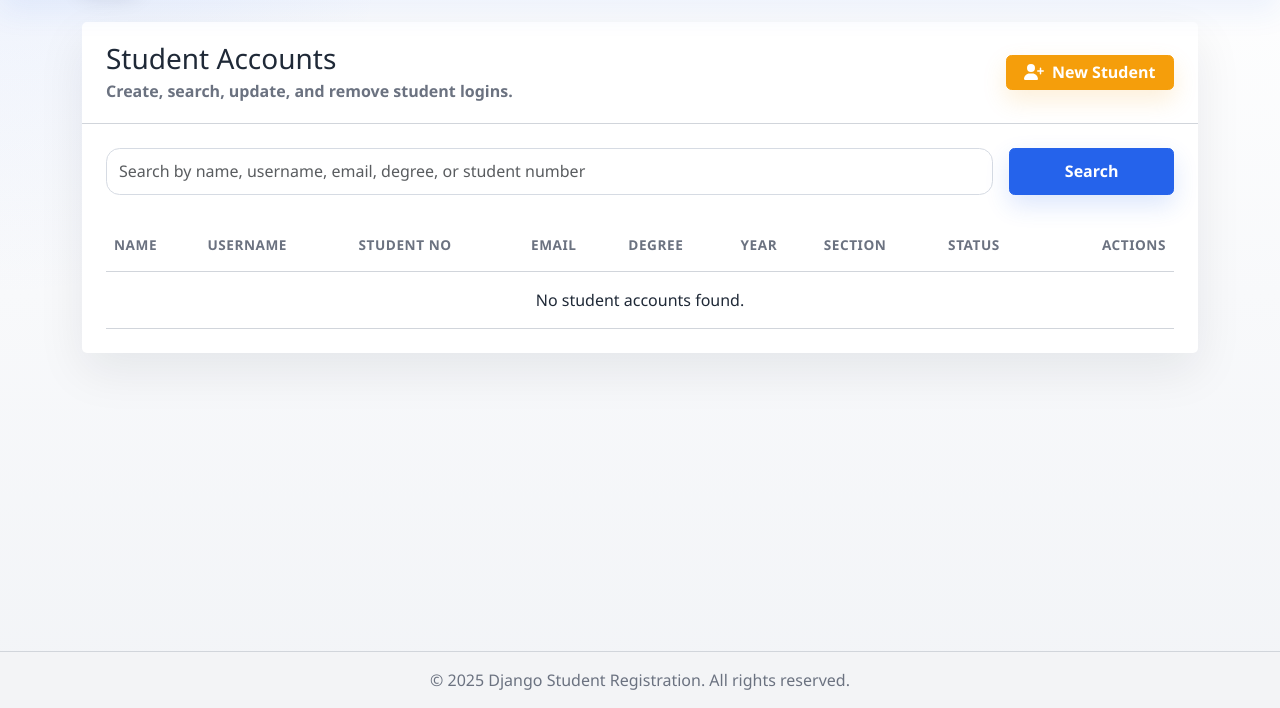
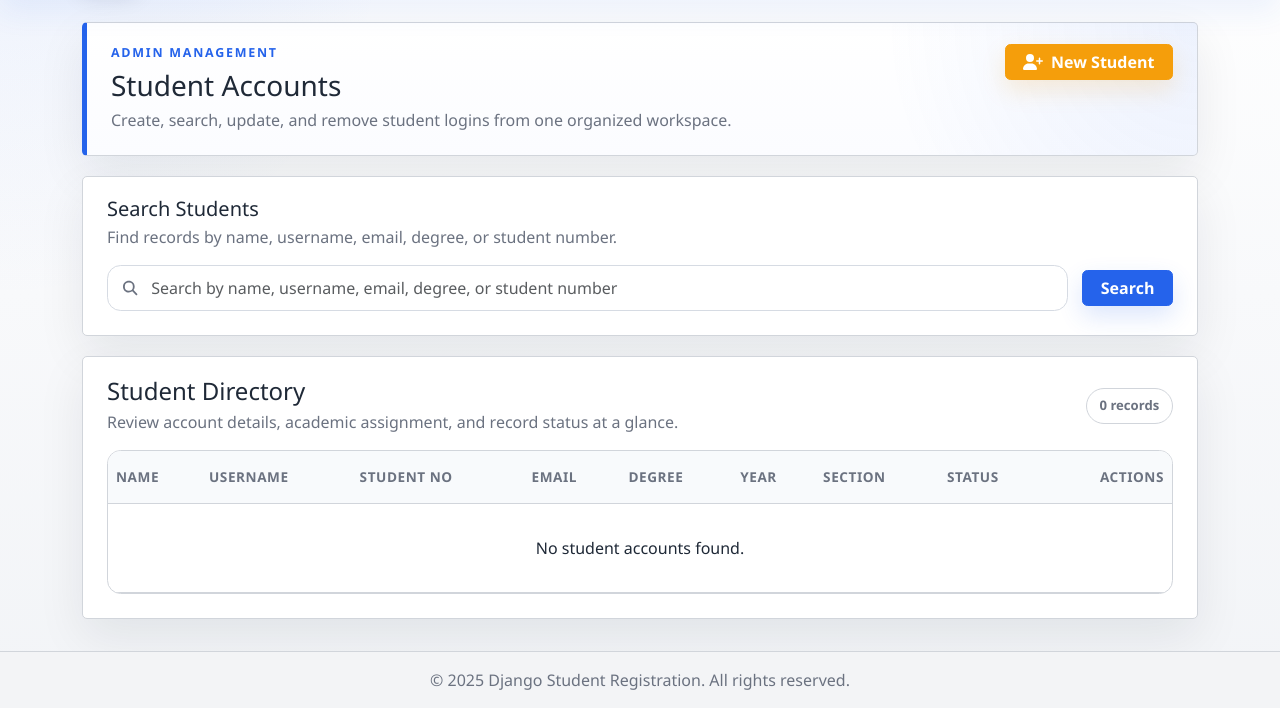
Before and after one commit to EmjayNerizon12/student-management-system-django, a Django app: page /students/ in a window 1280 px wide. Shown: the part 92-800 px from the top of the page. Run offline with Django 5.2, Linux system fonts and the light colour scheme; the visitor is signed in with stand-in values (Sample User, id 1); data comes from the database, SQL or seed files in the repository; data that the repository does not hold is empty.

Commit message:
update: enhance admin dashboard and student list UI with new layout and pagination features

```diff
--- a/student_register/templates/student_register/student_list.html
+++ b/student_register/templates/student_register/student_list.html
@@ -3,19 +3,29 @@
 {% block title %}Student Accounts{% endblock title %}
 
 {% block content %}
-<div class="card border-0">
-    <div class="card-header d-flex justify-content-between align-items-center flex-wrap gap-3">
+<div class="student-list-shell">
+    <div class="section-card student-list-header-card">
+        <div class="section-card-header student-list-header">
             <div>
+                <div class="student-list-kicker">Admin Management</div>
                 <h1 class="mb-1 fs-3">Student Accounts</h1>
-            <p class="mb-0 text-white-50">Create, search, update, and remove student logins.</p>
+                <p class="mb-0 text-muted-app">Create, search, update, and remove student logins from one organized workspace.</p>
             </div>
             <a href="{% url 'student_create' %}" class="btn btn-accent">
                 <i class="fa-solid fa-user-plus me-2"></i>New Student
             </a>
         </div>
-    <div class="card-body">
-        <form method="get" class="row g-3 mb-4">
-            <div class="col-md-10">
+    </div>
+
+    <div class="section-card student-list-filter-card">
+        <div class="section-card-header">
+            <h2 class="h5 mb-1">Search Students</h2>
+            <p class="text-muted-app mb-0">Find records by name, username, email, degree, or student number.</p>
+        </div>
+        <div class="section-card-body">
+            <form method="get" class="student-list-search">
+                <div class="student-search-input">
+                    <i class="fa-solid fa-magnifying-glass"></i>
                     <input
                         type="text"
                         name="q"
@@ -24,13 +34,27 @@
                         placeholder="Search by name, username, email, degree, or student number"
                     >
                 </div>
-            <div class="col-md-2 d-grid">
+                <div class="student-search-actions">
                     <button type="submit" class="btn btn-primary">Search</button>
+                    {% if query %}
+                    <a href="{% url 'student_list' %}" class="btn btn-outline-light">Reset</a>
+                    {% endif %}
                 </div>
             </form>
+        </div>
+    </div>
 
-        <div class="table-responsive">
-            <table class="table table-dark align-middle">
+    <div class="section-card student-table-card">
+        <div class="section-card-header d-flex justify-content-between align-items-center flex-wrap gap-2">
+            <div>
+                <h2 class="h4 mb-1">Student Directory</h2>
+                <p class="text-muted-app mb-0">Review account details, academic assignment, and record status at a glance.</p>
+            </div>
+            <div class="student-table-count">{{ page_obj.paginator.count }} record{{ page_obj.paginator.count|pluralize }}</div>
+        </div>
+        <div class="section-card-body">
+            <div class="table-responsive student-table-wrap">
+                <table class="table align-middle student-list-table">
                     <thead>
                         <tr>
                             <th>Name</th>
@@ -47,28 +71,33 @@
                     <tbody>
                         {% for student in students %}
                         <tr>
-                        <td>{{ student.full_name }}</td>
-                        <td>{{ student.username }}</td>
-                        <td>{{ student.student_no }}</td>
-                        <td>{{ student.email }}</td>
+                            <td>
+                                <div class="student-primary-cell">
+                                    <div class="student-primary-name">{{ student.full_name }}</div>
+                                    <div class="student-primary-meta">{{ student.email }}</div>
+                                </div>
+                            </td>
+                            <td><span class="student-inline-chip">{{ student.username }}</span></td>
+                            <td>{{ student.student_no|default:"-" }}</td>
+                            <td class="text-break">{{ student.email }}</td>
                             <td>{{ student.degree|default:"Not assigned" }}</td>
                             <td>{{ student.year_level|default:"Not set" }}</td>
                             <td>{{ student.section|default:"-" }}</td>
                             <td>
                                 {% if student.is_active %}
-                            <span class="badge text-bg-success">Active</span>
+                                <span class="student-status-badge is-active">Active</span>
                                 {% else %}
-                            <span class="badge text-bg-secondary">Inactive</span>
+                                <span class="student-status-badge is-inactive">Inactive</span>
                                 {% endif %}
                             </td>
-                        <td class="text-end">
-                            <div class="d-inline-flex gap-2 flex-wrap justify-content-end">
-                                <a href="{% url 'student_detail' student.pk %}" class="btn btn-sm btn-outline-light">View</a>
-                                <a href="{% url 'student_edit' student.pk %}" class="btn btn-sm btn-primary">Edit</a>
+                            <td class="text-end student-actions-cell">
+                                <div class="student-row-actions">
+                                    <a href="{% url 'student_detail' student.pk %}" class="btn btn-sm btn-outline-light student-action-btn">View</a>
+                                    <a href="{% url 'student_edit' student.pk %}" class="btn btn-sm btn-primary student-action-btn">Edit</a>
                                     <form
                                         method="post"
                                         action="{% url 'student_delete' student.pk %}"
-                                    class="d-inline js-confirm-form"
+                                        class="student-delete-form js-confirm-form"
                                         data-confirm-variant="danger"
                                         data-confirm-kicker="Delete Student"
                                         data-confirm-title="Delete {{ student.full_name|escape }}?"
@@ -76,19 +105,59 @@
                                         data-confirm-button="Delete student"
                                     >
                                         {% csrf_token %}
-                                    <button type="submit" class="btn btn-sm btn-accent">Delete</button>
+                                        <button type="submit" class="btn btn-sm btn-accent student-action-btn">Delete</button>
                                     </form>
                                 </div>
                             </td>
                         </tr>
                         {% empty %}
                         <tr>
-                        <td colspan="9" class="text-center">No student accounts found.</td>
+                            <td colspan="9" class="text-center student-empty-state">No student accounts found.</td>
                         </tr>
                         {% endfor %}
                     </tbody>
                 </table>
             </div>
+
+            {% if page_obj.has_other_pages %}
+            <div class="student-pagination">
+                <div class="student-pagination-summary">
+                    Page {{ page_obj.number }} of {{ page_obj.paginator.num_pages }}
+                </div>
+                <nav aria-label="Student list pagination">
+                    <div class="student-pagination-links">
+                        {% if page_obj.has_previous %}
+                        <a href="?{% if query %}q={{ query|urlencode }}&amp;{% endif %}page={{ page_obj.previous_page_number }}" class="student-page-link">
+                            Previous
+                        </a>
+                        {% else %}
+                        <span class="student-page-link is-disabled">Previous</span>
+                        {% endif %}
+
+                        {% for page_number in page_numbers %}
+                            {% if page_number == pagination_ellipsis %}
+                            <span class="student-page-link is-ellipsis">{{ pagination_ellipsis }}</span>
+                            {% elif page_number == page_obj.number %}
+                            <span class="student-page-link is-active">{{ page_number }}</span>
+                            {% else %}
+                            <a href="?{% if query %}q={{ query|urlencode }}&amp;{% endif %}page={{ page_number }}" class="student-page-link">
+                                {{ page_number }}
+                            </a>
+                            {% endif %}
+                        {% endfor %}
+
+                        {% if page_obj.has_next %}
+                        <a href="?{% if query %}q={{ query|urlencode }}&amp;{% endif %}page={{ page_obj.next_page_number }}" class="student-page-link">
+                            Next
+                        </a>
+                        {% else %}
+                        <span class="student-page-link is-disabled">Next</span>
+                        {% endif %}
+                    </div>
+                </nav>
+            </div>
+            {% endif %}
+        </div>
     </div>
 </div>
 {% endblock content %}
--- a/student_register/views_admin.py
+++ b/student_register/views_admin.py
@@ -1,5 +1,6 @@
 from django.contrib import messages
 from django.contrib.auth.decorators import login_required
+from django.core.paginator import Paginator
 from django.db.models import Q
 from django.shortcuts import get_object_or_404, redirect, render
 
@@ -41,8 +42,15 @@ def student_list(request):
             | Q(enrollment_status__icontains=query)
         )
 
+    students = students.order_by("first_name", "last_name")
+    paginator = Paginator(students, 10)
+    page_obj = paginator.get_page(request.GET.get("page"))
+
     context = {
-        "students": students.order_by("first_name", "last_name"),
+        "students": page_obj,
+        "page_obj": page_obj,
+        "pagination_ellipsis": paginator.ELLIPSIS,
+        "page_numbers": paginator.get_elided_page_range(number=page_obj.number, on_each_side=1, on_ends=1),
         "query": query,
     }
     return render(request, "student_register/student_list.html", context)
@@ -63,6 +71,8 @@ def student_create(request):
         form.save()
         messages.success(request, "Student account created successfully.")
         return redirect("student_list")
+    if request.method == "POST":
+        messages.error(request, "We couldn't save the student record. Review the highlighted fields and try again.")
     return render(
         request,
         "student_register/student_form.html",
@@ -79,6 +89,8 @@ def student_edit(request, pk):
         form.save()
         messages.success(request, "Student account updated successfully.")
         return redirect("student_list")
+    if request.method == "POST":
+        messages.error(request, "We couldn't save the student record. Review the highlighted fields and try again.")
     return render(
         request,
         "student_register/student_form.html",
```
Also changed, not shown: student_register/templates/student_register/admin_dashboard.html (+9 -3 lines), student_register/tests.py (+69 -0 lines), student_register/views_student.py (+22 -2 lines). Lines whose indentation alone changed are shown as unchanged.
